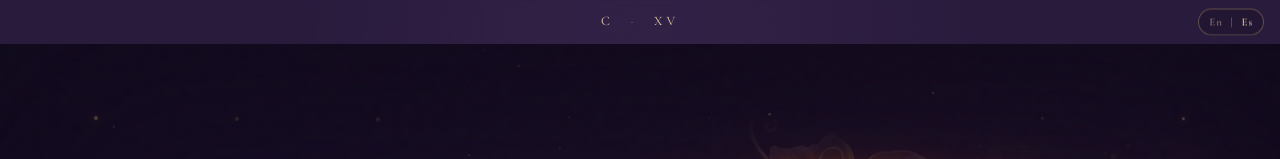
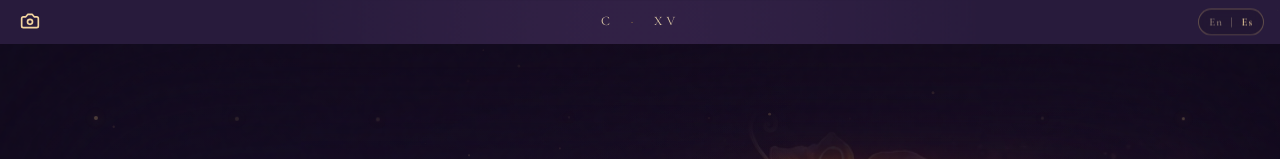
Before and after one commit to Temikia/Invitaciones, a React (Vite) app: page / in a window 1280 px wide. Shown: the top 159 px of the page. Built offline with nearby package versions, Linux system fonts and the light colour scheme.

Commit message:
Añade acceso al álbum desde la cabecera

```diff
--- a/src/components/ui/InvitationHeader.tsx
+++ b/src/components/ui/InvitationHeader.tsx
@@ -1,4 +1,5 @@
 import { useEffect, useRef, useState } from "react";
+import { Camera } from "lucide-react";
 import { useLanguage } from "../../config/language";
 
 export function InvitationHeader() {
@@ -18,6 +19,9 @@ export function InvitationHeader() {
     <>
       <div className="header-slot" ref={slot} aria-hidden="true" />
       <header className={`invitation-header${scrolled ? " is-scrolled" : ""}`} aria-label={t("header.label")}>
+        <a className="header-album-link" href="/album" aria-label={language === "en" ? "View album" : "Ver álbum"}>
+          <Camera size={20} aria-hidden="true" />
+        </a>
         <div className="opening-mark" aria-hidden="true">C <span>·</span> XV</div>
         <div className="language-switch" role="group" aria-label={t("header.switch")}>
           <button type="button" aria-pressed={language === "en"} onClick={() => setLanguage("en")}>En</button>
--- a/src/styles/invitation.css
+++ b/src/styles/invitation.css
@@ -267,6 +267,16 @@ p {
 .invitation-header .opening-mark {
   font-size: 13px;
   line-height: 1;
+}
+.header-album-link {
+  position: absolute;
+  left: max(8px, env(safe-area-inset-left, 0px));
+  bottom: 0;
+  width: 44px;
+  height: 44px;
+  display: grid;
+  place-items: center;
+  color: #f3d59f;
 }
 .invitation-header.is-scrolled {
   background: rgba(20, 13, 34, 0.12);
```
Also changed, not shown: 5 other files (tests, documents, lock files or other folders).
